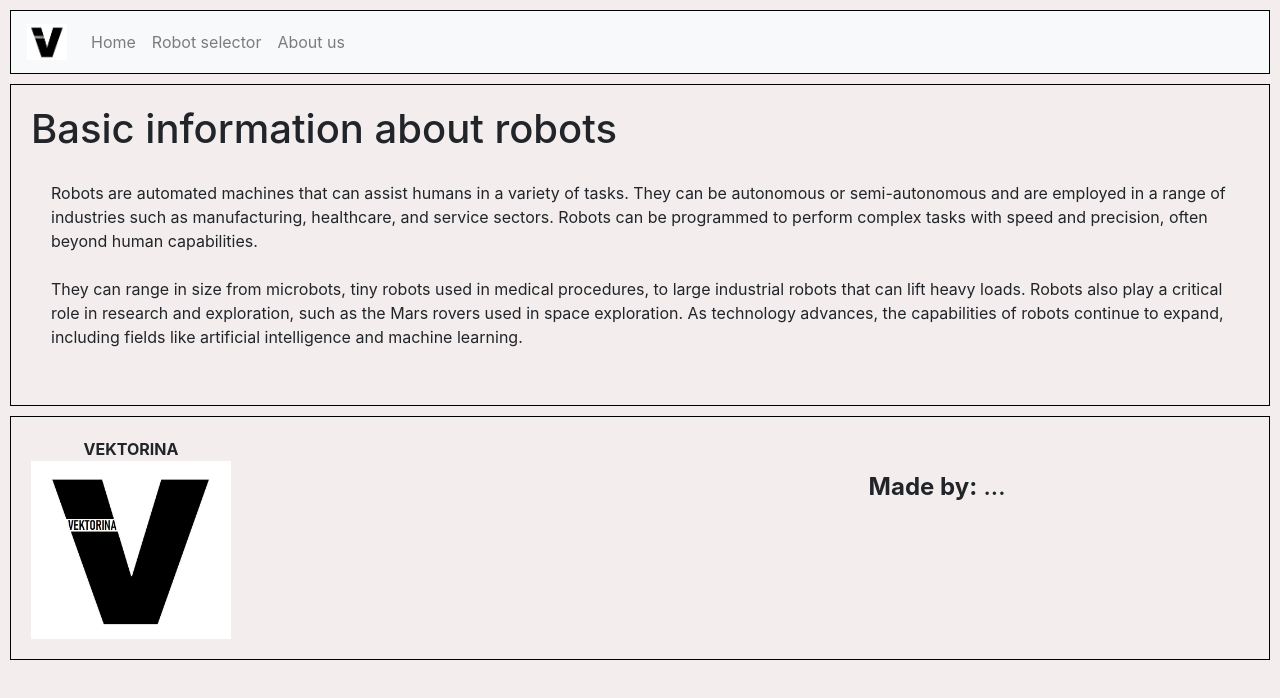
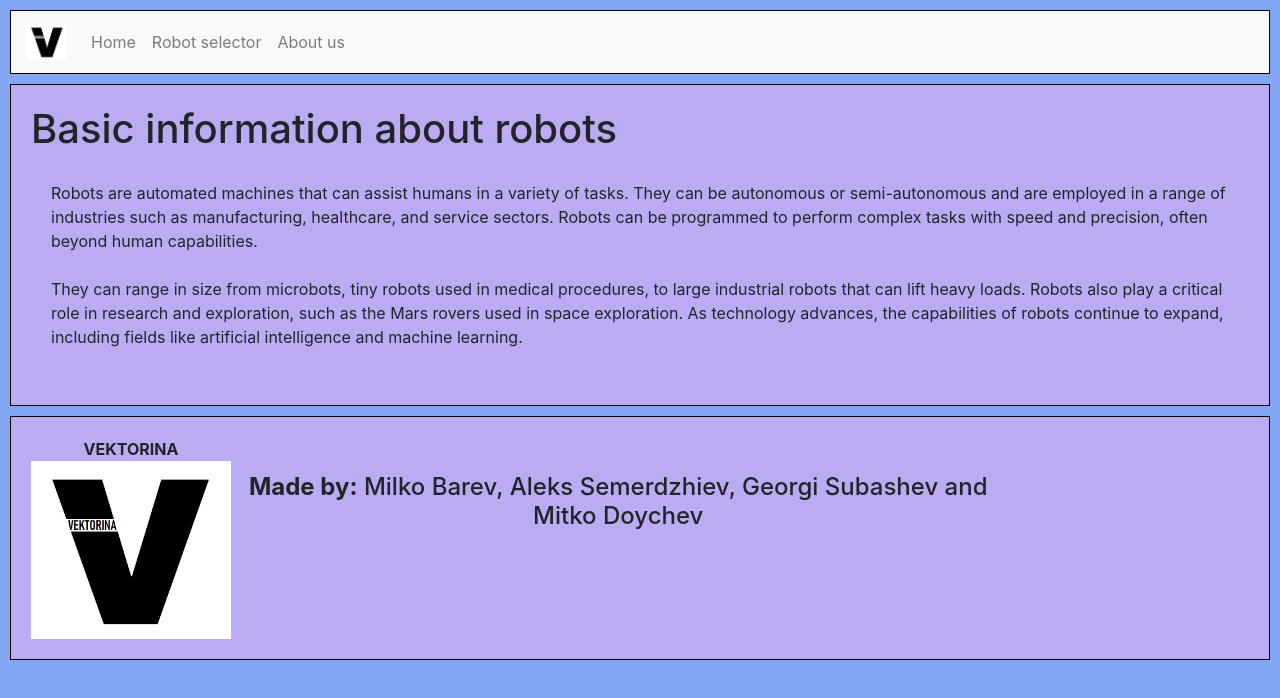
Before and after one commit to MSBarev22/Vektorina-Proekt1, a plain HTML site: page index.html in a window 1280 px wide. Drawn offline with nearby package versions, Linux system fonts and the light colour scheme.

Commit message:
Colors added

```diff
--- a/css/site.css
+++ b/css/site.css
@@ -9,8 +9,8 @@ body {
 .navbar, .content {
     border: 1px solid black;
     margin: 10px;
+    background-color: #bbabf3;
 }
-
 .content {
     padding: 20px;
 }
@@ -30,7 +30,7 @@ body {
 }
 
 .grid-item {
-    background-color: #ddd;
+    background-color: #bbabf3;
     padding: 100px;
     border: 1px solid black;
     text-align: center;
@@ -38,7 +38,7 @@ body {
 @import url('https://fonts.googleapis.com/css2?family=Poppins:wght@200;300;400;500&display=swap');
 
 body {
-    background-color: #f3eded;
+    background-color: #82a6f3;
   }
 
   #cover {
--- a/index.html
+++ b/index.html
@@ -46,7 +46,7 @@
         <img src="images/logo.jpg" alt="Logo" style="width:200px;">
     </div>
     <div class="text-center" style="margin-right:20%;margin-top:3%;">
-        <h4><b>Made by:</b> ...</h4>
+        <h4><b>Made by:</b> Milko Barev, Aleks Semerdzhiev, Georgi Subashev and Mitko Doychev</h4>
     </div>
     </div>
   </body>
```
Also changed, not shown: 1 other file.
